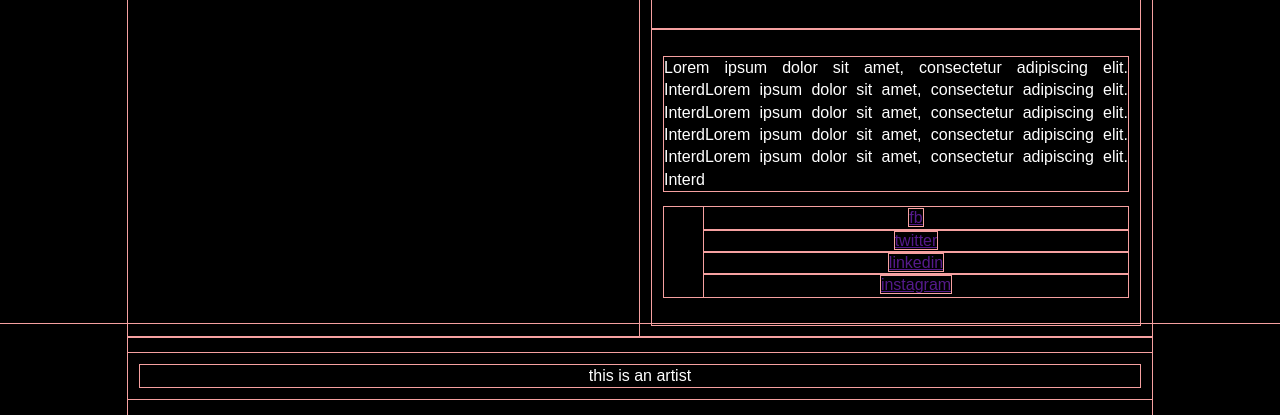
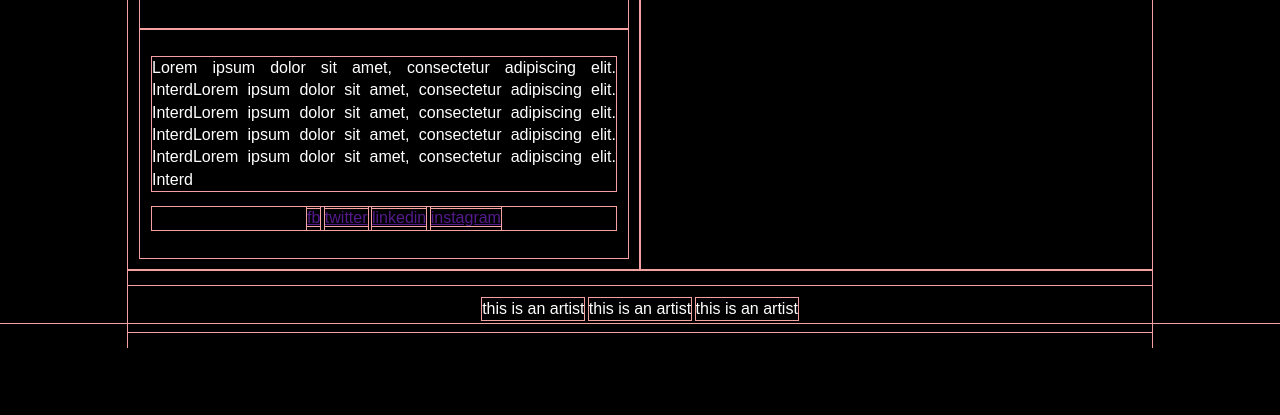
Before and after one commit to freddyhm/tattoo-parlour-template, a website: page index.html in a window 1280 px wide. Shown: the part 668-1083 px from the top of the page. After the commit the page ends 1016 px from the top, so only its background shows below. Drawn offline with nearby package versions, Linux system fonts and the light colour scheme; files that its build step writes are made by us from their sources.

Commit message:
Create new block file sub-content to hold specific styling. Add flexbox to artists so image changes order in bigger screens.

```diff
--- a/Gruntfile.js
+++ b/Gruntfile.js
@@ -23,7 +23,7 @@ module.exports = function(grunt){
 		concat: {
 			css: {
 		    	src: ['src/css/base/normalize.css', 'src/css/base/main.css','src/css/base/layout.css', 'src/css/base/grid.css',
-		    		  'src/css/header/*.css', 'src/css/module/module.css', 'src/css/module/**/*.css', 'src/css/footer/*.css'],
+		    		  'src/css/header/*.css', 'src/css/sub-content/s-content.css', 'src/css/module/module.css', 'src/css/module/**/*.css', 'src/css/footer/*.css'],
 		    	dest: 'dist/css/concat.css'
 		  	},
 		  	js: {
--- a/src/css/base/layout.css
+++ b/src/css/base/layout.css
@@ -13,6 +13,10 @@
 
 ul{
 	list-style-type: none;
+}
+
+li{
+	display: inline-block;
 }
 
 body{
@@ -58,3 +62,26 @@ body{
 		order: 1;
 	}
 }
+
+/* ------------
+ :: ARTIST
+ ---------- */
+
+/* ------------
+ :: Desktop
+ ---------- */
+
+ @media screen and (min-width:650px){
+
+ 	.s-content__artist{
+		display: flex;
+	}
+
+ 	.artist__image{
+		order: 2;
+	}
+
+	.artist__info{
+		order: 1;
+	}
+}
--- a/src/css/module/__artists.css/module__artists.css
+++ b/src/css/module/__artists.css/module__artists.css
@@ -1,3 +1,14 @@
 /* -----------------------------------------------
 :: GREETING
 --------------------------------------------- */
+
+.artist__info__description{
+	display: none;
+}
+
+ @media screen and (min-width: 650px){
+
+ 	.artist__info__description{
+ 		display: block;
+ 	}
+}
--- a/src/css/module/__greeting/module__greeting.css
+++ b/src/css/module/__greeting/module__greeting.css
@@ -2,18 +2,6 @@
   :: GREETING
   --------------------------------------------- */
 
-.s-content__heading{
-	text-align: left ;
-}
-
-.s-content__heading__title{
-	margin-bottom: 0;
-}
-
-.s-content__heading__subtitle{
-	margin-top: 0;
-}
-
 .description__msg{
 	text-align: justify;
 }
--- /dev/null
+++ b/src/css/sub-content/s-content.css
@@ -0,0 +1,17 @@
+/* -----------------------------------------------
+:: SUB-CONTENT
+--------------------------------------------- */
+
+.s-content__heading{
+	text-transform: uppercase;
+	text-align: left;
+}
+
+.s-content__heading__title{
+	margin-bottom: 0;
+}
+
+.s-content__heading__subtitle{
+	margin-top: 0;
+	font-weight: 100;
+}
--- a/src/includes/artists.html
+++ b/src/includes/artists.html
@@ -1,13 +1,13 @@
 <section class="module module__artist">
-	<div class="row module__content">
-		<div class="row s-content">
-			<div class="col-6 s-content__image"><img src="fdasfds"></div>
-			<div class="col-6 s-content__info">
+	<div class="row module__content artist__content">
+		<div class="row s-content s-content__artist">
+			<div class="col-6 artist__image"><img src="fdasfds"></div>
+			<div class="col-6 artist__info">
 				<div class="col-12 s-content__heading">
 					<h1 class="s-content__heading__title">Artists</h1>
 					<h2 class="s-content__heading__subtitle">Stevie Ipsum</h2>
 				</div>
-				<div class="col-12 s-content__info__description">
+				<div class="col-12 s-content__info__description artist__info__description">
 					<p class="description__msg">Lorem ipsum dolor sit amet, consectetur adipiscing elit. InterdLorem ipsum dolor sit amet, consectetur adipiscing elit. InterdLorem ipsum dolor sit amet, consectetur adipiscing elit. InterdLorem ipsum dolor sit amet, consectetur adipiscing elit. InterdLorem ipsum dolor sit amet, consectetur adipiscing elit. Interd</p>
 					<ul class="social__list">
 						<li class="social__item"><a href="">fb</a></li>
@@ -18,8 +18,10 @@
 				</div>
 			</div>
 		</div>
-		<div class="row gallery">
+		<div class="row gallery gallery__artist">
 			<ul class="col-12 gallery__list">
+				<li class="gallery__item">this is an artist</li>
+				<li class="gallery__item">this is an artist</li>
 				<li class="gallery__item">this is an artist</li>
 			</ul>
 		</div>
```
Also changed, not shown: src/css/module/module.css (line endings or trailing spaces).
